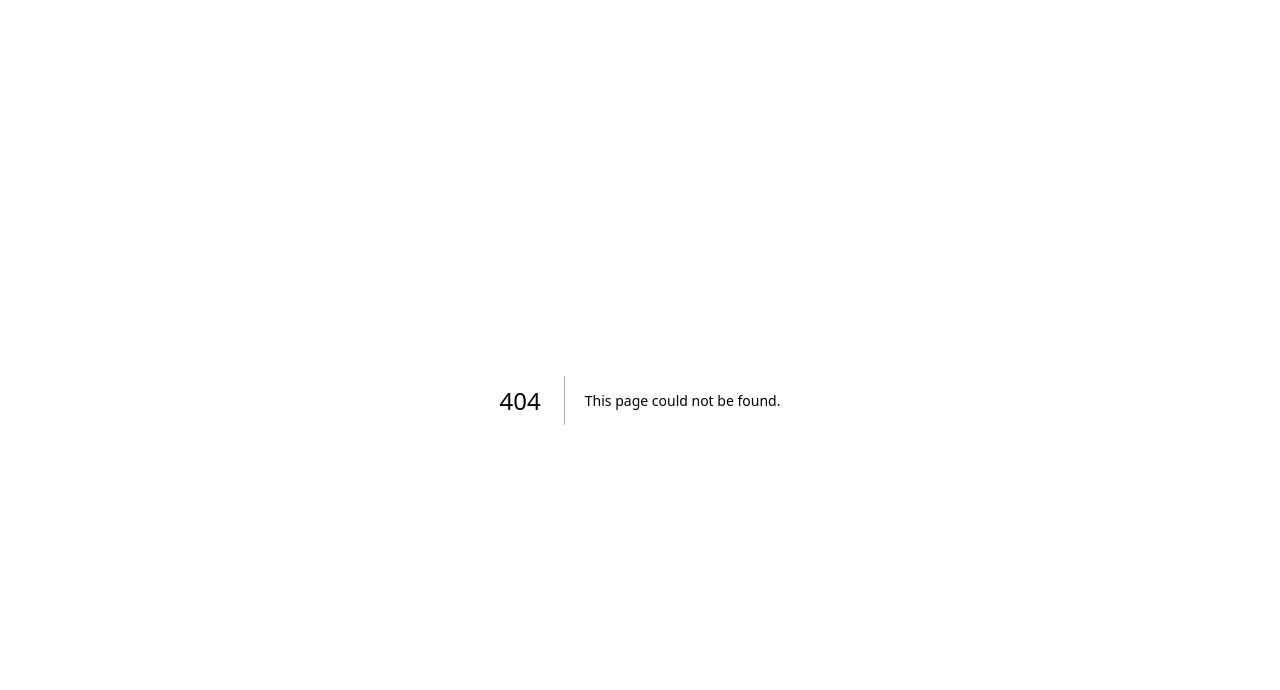
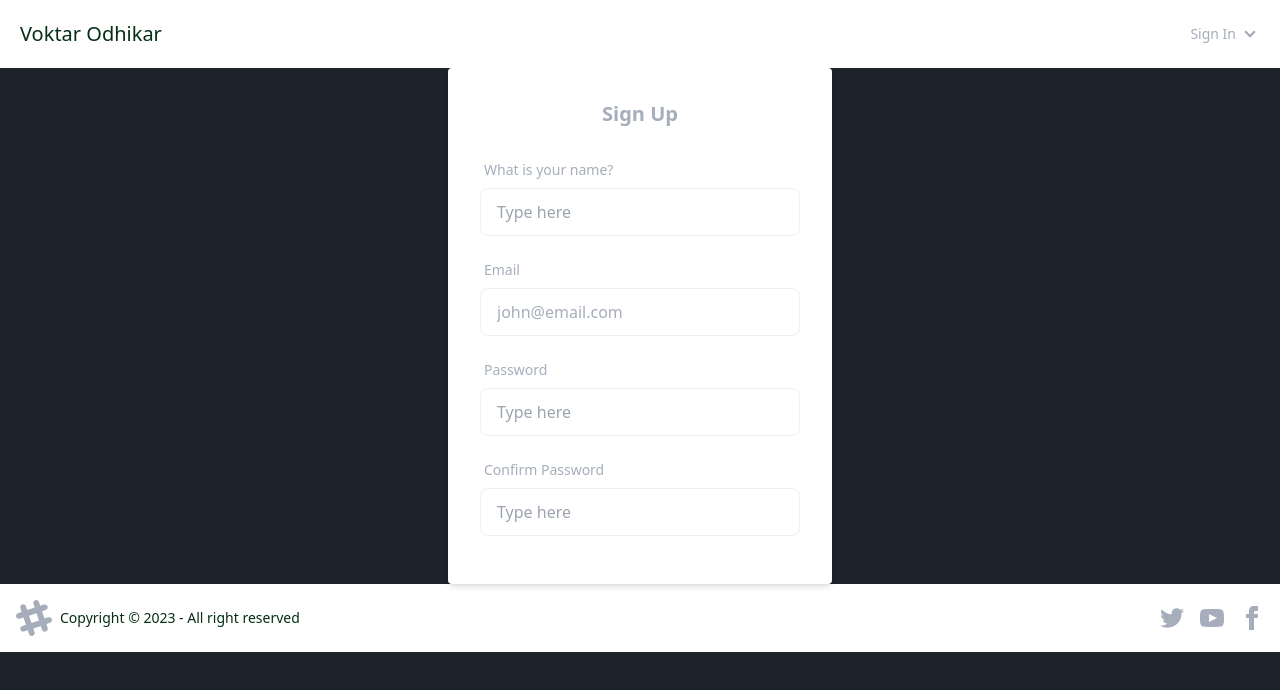
Before and after one commit to sajid43677/voktar-odhikar-test, a Next.js app in the folder 3npfrontend/: page /signup in a window 1280 px wide. Before the commit this address had no page. Shown: the top 690 px of the page. Built offline with nearby package versions, Linux system fonts and the light colour scheme.

Commit message:
signup added

```diff
--- a/3npfrontend/pages/components/Distributor/login.js
+++ b/3npfrontend/pages/components/Distributor/login.js
@@ -34,24 +34,37 @@ export default function Login() {
 
   return (
     <>
-      <div>
-        <p>Registration</p>
+      <div className="">
+        <h2 className="text-xl font-semibold mb-6 text-center">Sign Up</h2>
         <div>
           <form onSubmit={handleSubmit(onSubmit)}>
             <div>
-              <label htmlFor="Name">Name</label>
+              <label className="form-control w-full max-w-xs">
+                <div className="label">
+                  <span className="label-text">What is your name?</span>
+                </div>
                 <input
+                  className="input input-bordered w-full max-w-xs bg-inherit"
+                  placeholder="Type here"
                   type="text"
                   id="Name"
                   {...register("Name", {
                     required: "Name cannot be empty",
                   })}
                 />
-              <p>{errors.Name?.message}</p>
+                <div className="label">
+                  <span className="label-text-alt">{errors.Name?.message}</span>
+                </div>
+              </label>
             </div>
             <div>
-              <label htmlFor="Email">Email</label>
+              <label className="form-control w-full max-w-xs">
+                <div className="label">
+                  <span className="label-text">Email</span>
+                </div>
                 <input
+                  className="input input-bordered w-full max-w-xs bg-inherit"
+                  placeholder="Type here"
                   type="text"
                   id="Email"
                   {...register("Email", {
@@ -74,11 +87,21 @@ export default function Login() {
                     },
                   })}
                 />
-              <p>{errors.Email?.message}</p>
+                <div className="label">
+                  <span className="label-text-alt">
+                    {errors.Email?.message}
+                  </span>
+                </div>
+              </label>
             </div>
             <div>
-              <label htmlFor="Password">Password</label>
+              <label className="form-control w-full max-w-xs">
+                <div className="label">
+                  <span className="label-text">Password</span>
+                </div>
                 <input
+                  className="input input-bordered w-full max-w-xs bg-inherit"
+                  placeholder="Type here"
                   type="password"
                   id="Password"
                   {...register("Password", {
@@ -100,7 +123,8 @@ export default function Login() {
                       },
                       digitCheck: (fd) => {
                         return (
-                        /\d/.test(fd) || "Password must contain a digit letter"
+                          /\d/.test(fd) ||
+                          "Password must contain a digit letter"
                         );
                       },
                       specialCharCheck: (fd) => {
@@ -118,11 +142,21 @@ export default function Login() {
                     },
                   })}
                 />
-              <p>{errors.Password?.message}</p>
+                <div className="label">
+                  <span className="label-text-alt">
+                    {errors.Password?.message}
+                  </span>
+                </div>
+              </label>
             </div>
             <div>
-              <label htmlFor="ConfirmPass">Confirm Password</label>
+              <label className="form-control w-full max-w-xs">
+                <div className="label">
+                  <span className="label-text">Confirm Password</span>
+                </div>
                 <input
+                  className="input input-bordered w-full max-w-xs bg-inherit"
+                  placeholder="Type here"
                   type="password"
                   id="ConfirmPass"
                   {...register("ConfirmPass", {
@@ -136,10 +170,15 @@ export default function Login() {
                     },
                   })}
                 />
-              <p>{errors.ConfirmPass?.message}</p>
+                <div className="label">
+                  <span className="label-text-alt">
+                    {errors.ConfirmPass?.message}
+                  </span>
+                </div>
+              </label>
             </div>
             <div>
-              <label htmlFor="region">Region</label>
+              {/* <label htmlFor="region">Region</label>
 
               <select
                 name="region"
@@ -158,10 +197,10 @@ export default function Login() {
                 <option value="Sylhet">Sylhet</option>
                 <option value="Barisal">Barisal</option>
               </select>
-              <p>{errors.region?.message}</p>
+              <p>{errors.region?.message}</p> */}
             </div>
             <div>
-              <label htmlFor="phone">Phone</label>
+              {/* <label htmlFor="phone">Phone</label>
               <input
                 type="text"
                 id="phone"
@@ -178,10 +217,10 @@ export default function Login() {
                   },
                 })}
               />
-              <p>{errors.phone?.message}</p>
+              <p>{errors.phone?.message}</p> */}
             </div>
             <div>
-              <label htmlFor="license">License</label>
+              {/* <label htmlFor="license">License</label>
               <input
                 type="file"
                 id="license"
@@ -196,10 +235,10 @@ export default function Login() {
                   },
                 })}
               />
-              <p>{errors.license?.message}</p>
+              <p>{errors.license?.message}</p> */}
             </div>
             <div>
-              <label htmlFor="Role">Role</label>
+              {/* <label htmlFor="Role">Role</label>
               <br />
               <input
                 type="radio"
@@ -227,9 +266,15 @@ export default function Login() {
                 })}
               />
               <label htmlFor="vokta">Vokta</label>
-              <p>{errors.Role?.message}</p>
+              <p>{errors.Role?.message}</p> */}
             </div>
-            <div>{isDirty && <button>Submit</button>}</div>
+            <div>
+              {isDirty && (
+                <button className="btn btn-outline mx-auto w-full">
+                  Sign Up
+                </button>
+              )}
+            </div>
           </form>
         </div>
       </div>
--- a/3npfrontend/pages/components/navbar.js
+++ b/3npfrontend/pages/components/navbar.js
@@ -1,6 +1,8 @@
 import React, { useState } from "react";
+import { useRouter } from "next/navigation";
 
 export default function Navbar() {
+  const router = useRouter();
   const [isPopupMenuVisible, setPopupMenuVisible] = useState(false);
 
   const toggleMenu = () => {
@@ -9,19 +11,37 @@ export default function Navbar() {
 
   const signIn = () => {
     // Add your sign-in logic here
-    alert("Sign In clicked");
+    router.push("signup");
+  };
+  const home = () => {
+    // Add your sign-in logic here
+    router.push("/");
   };
 
   return (
     <>
-      <div className="navbar bg-white flex items-center justify-between">
+      <div className="navbar bg-white flex items-center justify-between relative">
         <div className="flex-1 px-3">
-          <a className="text-green-950 text-xl">Voktar Odhikar</a>
+          <a className="text-green-950 text-xl" onClick={home}>
+            Voktar Odhikar
+          </a>
         </div>
         <div className="flex-none">
-          <button className="btn btn-outline text-l" onClick={signIn}>
-            Sign-in
-          </button>
+          <ul className="menu menu-horizontal px-1">
+            <li>
+              <details>
+                <summary>Sign In</summary>
+                <ul className="p-2 bg-base-100 rounded-t-none z-10">
+                  <li>
+                    <a onClick={signIn}>Sign In</a>
+                  </li>
+                  <li>
+                    <a>Sign Out</a>
+                  </li>
+                </ul>
+              </details>
+            </li>
+          </ul>
         </div>
       </div>
     </>
--- a/3npfrontend/pages/index.js
+++ b/3npfrontend/pages/index.js
@@ -8,9 +8,12 @@ import Footer from "./components/footer";
 export default function Home() {
   return (
     <>
+      <div>
+        <div>
           <Navbar />
+        </div>
 
-      <div className="relative overflow-x-auto z-1 ">
+        <div className="overflow-x-auto ">
           <table className="table">
             {/* head */}
             <thead>
@@ -31,10 +34,10 @@ export default function Home() {
                   />
                 </td>
                 <td className=" text-xl text-white right-0">
-                Welcome to our website dedicated to upholding 'Vhoktar Odhikar,'
-                the rights and principles that form the bedrock of justice. We
-                stand as advocates for fairness, champions of rights, and
-                guardians of legal liberties.
+                  Welcome to our website dedicated to upholding 'Vhoktar
+                  Odhikar,' the rights and principles that form the bedrock of
+                  justice. We stand as advocates for fairness, champions of
+                  rights, and guardians of legal liberties.
                 </td>
               </tr>
               <tr>
@@ -49,9 +52,10 @@ export default function Home() {
                   In the bridge between industry and distributors lies the
                   embodiment of 'Vhoktar Odhikar' application - a synergy where
                   legal expertise meets commerce. Empowering distributors with
-                legal guidance fosters a harmonious relationship, ensuring fair
-                practices and upholding the rights that bind both industry and
-                distributor, creating a framework of trust and integrity.
+                  legal guidance fosters a harmonious relationship, ensuring
+                  fair practices and upholding the rights that bind both
+                  industry and distributor, creating a framework of trust and
+                  integrity.
                 </td>
               </tr>
               <tr>
@@ -80,19 +84,20 @@ export default function Home() {
                   />
                 </td>
                 <td className=" text-xl text-white right-0">
-                Administering the gateway to justice, the vigilant administrator
-                oversees user grievances, ensuring every complaint finds its
-                path to resolution, upholding the sanctity of 'Vhoktar Odhikar.'
-                With an eagle eye on market dynamics, prices, and product
-                integrity, they fortify the legal landscape, fostering a fair
-                and transparent legal ecosystem within the industry for all
-                stakeholders involved.
+                  Administering the gateway to justice, the vigilant
+                  administrator oversees user grievances, ensuring every
+                  complaint finds its path to resolution, upholding the sanctity
+                  of 'Vhoktar Odhikar.' With an eagle eye on market dynamics,
+                  prices, and product integrity, they fortify the legal
+                  landscape, fostering a fair and transparent legal ecosystem
+                  within the industry for all stakeholders involved.
                 </td>
               </tr>
             </tbody>
           </table>
         </div>
         <Footer />
+      </div>
     </>
   );
 }
--- /dev/null
+++ b/3npfrontend/pages/signup.js
@@ -0,0 +1,22 @@
+import React from "react";
+import Login from "./components/Distributor/login";
+import Navbar from "./components/navbar";
+import Footer from "./components/footer";
+
+export default function Signup() {
+  return (
+    <>
+      <div>
+        <Navbar />
+      </div>
+      <div className="bg-base-500 flex items-center justify-center">
+        <div className="bg-white p-8 rounded shadow-md w-full sm:w-96">
+          <Login />
+        </div>
+      </div>
+      <div>
+        <Footer />
+      </div>
+    </>
+  );
+}
```
Lines whose indentation alone changed are shown as unchanged.
